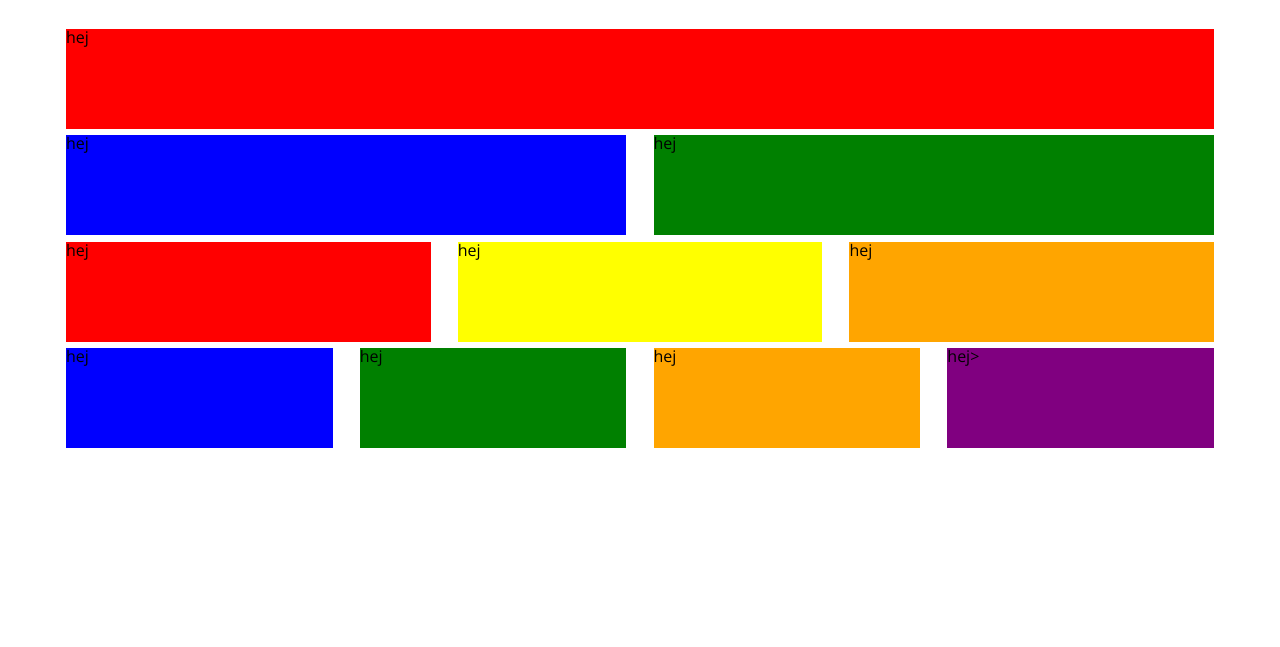
After one commit to amandabouveng/caseFed15, a PHP site: page /index.php in a window 1280 px wide. The commit adds this page. Shown: the top 647 px of the page. Run offline with PHP 8.4, Linux system fonts and the light colour scheme.

Commit message:
col system implemented

```diff
--- a/css/style.css
+++ b/css/style.css
@@ -92,10 +86,8 @@ table {
   width: 23.23176%; }
   .col-m-3:last-child {
     margin-right: 0; }
-  .col-m-3:nth-child(2n) {
+  .col-m-3:nth-child(4n) {
     margin-right: 0; }
-  .col-m-3:nth-child(2n+1) {
-    clear: left; }
 
 .col-m-4 {
   float: left;
@@ -104,10 +96,8 @@ table {
   width: 31.76157%; }
   .col-m-4:last-child {
     margin-right: 0; }
-  .col-m-4:nth-child(2n) {
+  .col-m-4:nth-child(3n) {
     margin-right: 0; }
-  .col-m-4:nth-child(2n+1) {
-    clear: left; }
 
 .col-m-5 {
   float: left;
@@ -130,8 +118,6 @@ table {
     margin-right: 0; }
   .col-m-6:nth-child(2n) {
     margin-right: 0; }
-  .col-m-6:nth-child(2n+1) {
-    clear: left; }
 
 .col-m-7 {
   float: left;
@@ -200,32 +176,39 @@ table {
   width: 100%; }
   .col-m-12:last-child {
     margin-right: 0; }
-  .col-m-12:nth-child(2n) {
+  .col-m-12:nth-child(1n) {
     margin-right: 0; }
-  .col-m-12:nth-child(2n+1) {
-    clear: left; }
 
 .col-container {
   max-width: 1200px;
   margin-left: auto;
-  margin-right: auto; }
+  margin-right: auto;
+  padding: 1.618em; }
   .col-container::after {
     clear: both;
     content: "";
     display: table; }
+
+.col-row {
+  display: block;
+  padding: .2em 0; }
+  .col-row::after {
+    clear: both;
+    content: "";
+    display: table; }
+
+.height {
+  height: 100px; }
 
 @media screen and (min-width: 770px) {
   .col-t-1 {
     float: left;
     display: block;
     margin-right: 2.35765%;
-    width: 6.17215%; }
+    width: 6.17215%;
+    margin-right: 0; }
     .col-t-1:last-child {
       margin-right: 0; }
-    .col-t-1:nth-child(3n) {
-      margin-right: 0; }
-    .col-t-1:nth-child(3n+1) {
-      clear: left; }
 
   .col-t-2 {
     float: left;
@@ -354,22 +317,35 @@ table {
     width: 100%; }
     .col-t-12:last-child {
       margin-right: 0; }
-    .col-t-12:nth-child(3n) {
+    .col-t-12:nth-child(1n) {
       margin-right: 0; }
-    .col-t-12:nth-child(3n+1) {
-      clear: left; } }
+
+  .col-container {
+    max-width: 1200px;
+    margin-left: auto;
+    margin-right: auto;
+    padding: 1.618em; }
+    .col-container::after {
+      clear: both;
+      content: "";
+      display: table; }
+
+  .col-row {
+    display: block;
+    padding: .2em 0; }
+    .col-row::after {
+      clear: both;
+      content: "";
+      display: table; } }
 @media screen and (min-width: 1024px) {
   .col-d-1 {
     float: left;
     display: block;
     margin-right: 2.35765%;
-    width: 6.17215%; }
+    width: 6.17215%;
+    margin-right: 0; }
     .col-d-1:last-child {
       margin-right: 0; }
-    .col-d-1:nth-child(3n) {
-      margin-right: 0; }
-    .col-d-1:nth-child(3n+1) {
-      clear: left; }
 
   .col-d-2 {
     float: left;
@@ -498,10 +454,26 @@ table {
     width: 100%; }
     .col-d-12:last-child {
       margin-right: 0; }
-    .col-d-12:nth-child(3n) {
+    .col-d-12:nth-child(1n) {
       margin-right: 0; }
-    .col-d-12:nth-child(3n+1) {
-      clear: left; } }
+
+  .col-container {
+    max-width: 1200px;
+    margin-left: auto;
+    margin-right: auto;
+    padding: 1.618em; }
+    .col-container::after {
+      clear: both;
+      content: "";
+      display: table; }
+
+  .col-row {
+    display: block;
+    padding: .2em 0; }
+    .col-row::after {
+      clear: both;
+      content: "";
+      display: table; } }
 html {
   font-size: 1rem; }
 
--- /dev/null
+++ b/index.php
@@ -0,0 +1,12 @@
+<!DOCTYPE html>
+<html>
+<head>
+	<title>Retail United</title>
+	<link href='https://fonts.googleapis.com/css?family=Open+Sans:400,300,300italic,400italic,600,600italic,700,700italic,800,800italic' rel='stylesheet' type='text/css'>
+	<link rel="stylesheet" type="text/css" href="css/style.css">
+</head>
+<body>
+<?php include 'template-contact.php'; ?>
+
+</body>
+</html>
--- a/scss/_desktop.scss
+++ b/scss/_desktop.scss
@@ -1,6 +1,18 @@
 @for $i from 1 through 12 {
      .col-d-#{$i} {
      	@include span-columns($i);
-     	@include omega(3n);
+     	$columns: round(12 / $i);
+     	@if $i > 1 { @include omega(#{$columns}n); }
+     	@else { @include omega; }
       }
 }
+
+.col-container {
+	@include outer-container;
+	padding: $gutter;
+}
+
+.col-row {
+	@include row;
+	padding: .2em 0;
+}
--- a/scss/_mobile.scss
+++ b/scss/_mobile.scss
@@ -1,10 +1,22 @@
 @for $i from 1 through 12 {
      .col-m-#{$i} {
      	@include span-columns($i);
-     	@include omega(2n);
+     	$columns: round(12 / $i);
+     	@if $i > 1 { @include omega(#{$columns}n); }
+     	@else { @include omega; }
       }
 }
 
 .col-container {
 	@include outer-container;
+	padding: $gutter;
 }
+
+.col-row {
+	@include row;
+	padding: .2em 0;
+}
+
+.height {
+	height: 100px;
+}
--- a/scss/_tablet.scss
+++ b/scss/_tablet.scss
@@ -1,6 +1,18 @@
 @for $i from 1 through 12 {
      .col-t-#{$i} {
      	@include span-columns($i);
-     	@include omega(3n);
+     	$columns: round(12 / $i);
+     	@if $i > 1 { @include omega(#{$columns}n); }
+     	@else { @include omega; }
       }
 }
+
+.col-container {
+	@include outer-container;
+	padding: $gutter;
+}
+
+.col-row {
+	@include row;
+	padding: .2em 0;
+}
--- /dev/null
+++ b/template-contact.php
@@ -0,0 +1,19 @@
+<div class="col-container" style="height: 1000px;">
+	<div class="col-row">
+		<div class="col-m-12 height" style="background: red;">hej</div>
+	</div>
+	<div class="col-row">
+	<div class="col-m-6 height" style="background: blue;">hej</div>
+	<div class="col-m-6 height" style="background: green;">hej</div>
+	</div>
+	<div class="col-row">
+		<div class="col-m-4 height" style="background: red;">hej</div>
+		<div class="col-m-4 height" style="background: yellow;">hej</div>
+		<div class="col-m-4 height" style="background: orange;">hej</div>
+	</div>
+	<div class="col-row">
+		<div class="col-m-3 height" style="background: blue;">hej</div>
+		<div class="col-m-3 height" style="background: green;">hej</div>
+		<div class="col-m-3 height" style="background: orange;">hej</div>
+		<div class="col-m-3 height" style="background: purple;">hej></div>
+</div>
```
Also changed, not shown: other parts of css/style.css (+24 -82 lines), 1 other file.
